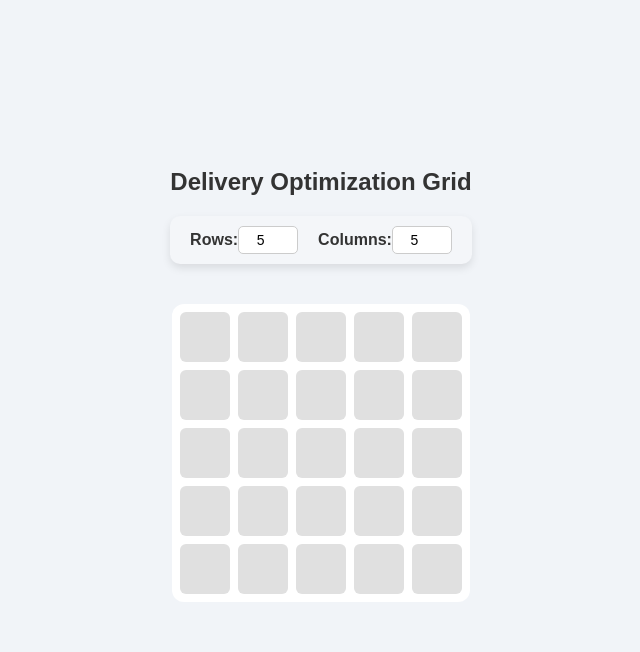
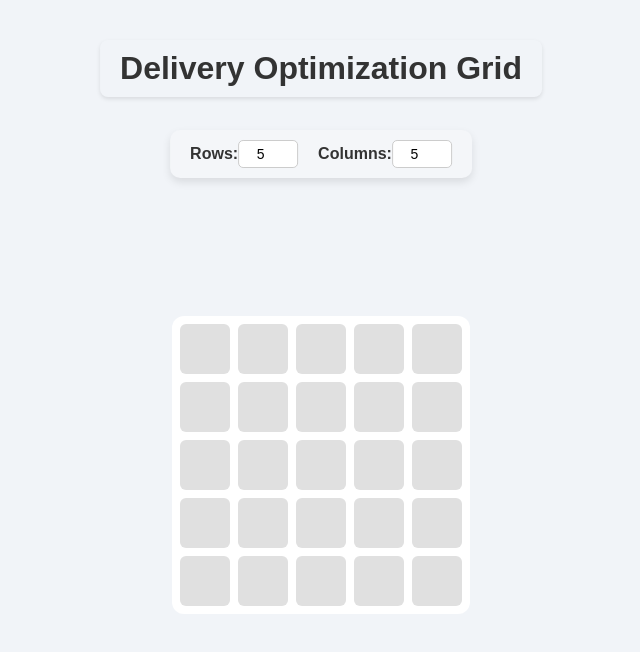
Before and after one commit to JayPatelCodes/delivery-optimization, a React (Create React App) app: page / in a window 1280 px wide. Shown: the top 652 px of the page, without its empty margins (319-959 px from the left). Built offline with nearby package versions, Linux system fonts and the light colour scheme; the HTML template or start-up script is replaced by a standard one.

Commit message:
Fixed the title and grid controls to not move while adjusting number of rows and moved the grid itself lower to ensure it does not overlap with the grid controls or title

```diff
--- a/src/App.css
+++ b/src/App.css
@@ -1,8 +1,16 @@
-/* Title styling */
+/* Grid title style */
 .grid-title {
-    text-align: center;
-    font-size: 24px;
-    font-weight: bold;
-    color: #333;
-    margin-bottom: 20px;
-  }
+  position: fixed;
+  top: 40px;
+  left: 50%;
+  transform: translateX(-50%);
+  font-size: 32px;
+  font-weight: bold;
+  color: #333;
+  margin: 0;
+  padding: 10px 20px;
+  background-color: #f1f4f8;
+  z-index: 100;
+  border-radius: 8px;
+  box-shadow: 0 2px 4px rgba(0, 0, 0, 0.1);
+}
--- a/src/components/ResizableGrid.css
+++ b/src/components/ResizableGrid.css
@@ -75,18 +75,19 @@ body {
   display: flex;
   justify-content: center;
   gap: 20px;
-  margin-bottom: 20px;
   font-size: 16px;
   background-color: #f4f6f9;
   padding: 10px 20px;
   border-radius: 10px;
   box-shadow: 0 4px 8px rgba(0, 0, 0, 0.1);
   width: fit-content;
-  margin: 20px auto;
-  position: sticky;
-  top: 0;
+  position: absolute;
+  top: 130px;
+  left: 50%;
+  transform: translateX(-50%);
   z-index: 10;
 }
+
 
 /* Each label within the grid-controls */
 .grid-controls label {
@@ -128,15 +129,15 @@ button:hover {
   background-color: #0056b3;
 }
 
-/* Ensures the grid wrapper is scrollable if it overflows */
+/* Grid wrapper scrolling stles */
 .grid-wrapper {
   display: flex;
   justify-content: center;
   align-items: center;
   flex-direction: column;
   gap: 20px;
-  margin-top: 40px;
-  max-height: 414px; /* Limit height to ensure controls remain visible */
-  overflow-y: auto; /* Allows scrolling when content exceeds height */
+  margin-top: 160px;
+  max-height: 414px;
+  overflow-y: auto;
   width: 100%;
 }
```
